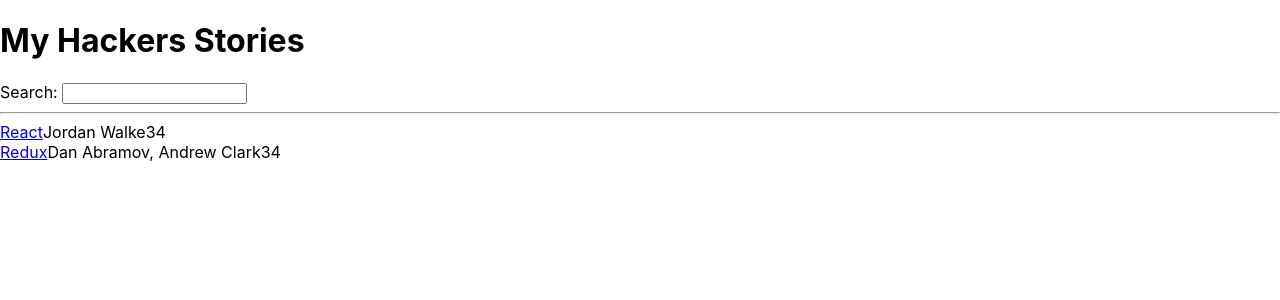
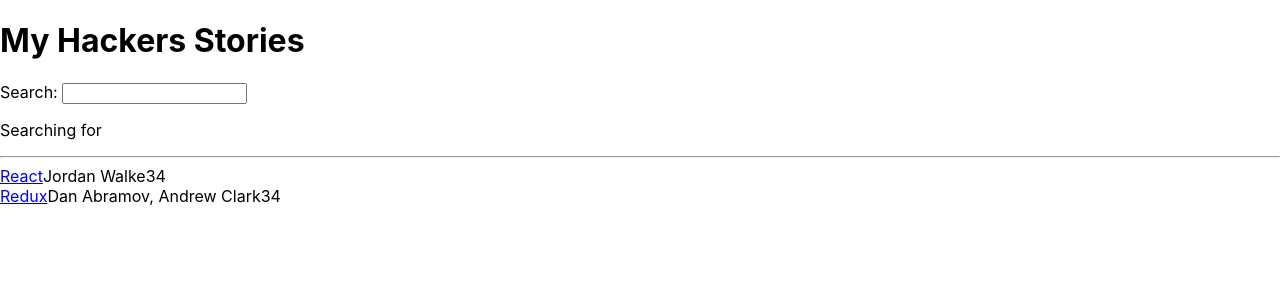
Before and after one commit to mackoctavian/hackers-stories, a React (Create React App) app: page / in a window 1280 px wide. Shown: the top 300 px of the page. Built offline with nearby package versions, Linux system fonts and the light colour scheme.

Commit message:
Used react hook to update the state of the search bar

```diff
--- a/src/App.js
+++ b/src/App.js
@@ -23,14 +23,17 @@
     },
   ];
 
+  const [searchTerm, setSearchTearm] = React.useState('');
+
   const handleChange = event => {
-    console.log(event)
+    setSearchTearm(event.target.value);
   }
   return (
     <div>
       <h1>My Hackers Stories</h1>
       <label htmlFor='search'>Search: </label>
       <input id='search' type='text' onChange={handleChange}></input>
+      <p>Searching for <strong>{searchTerm}</strong></p>
 
       <hr></hr>
       <List list={stories}/>
```
